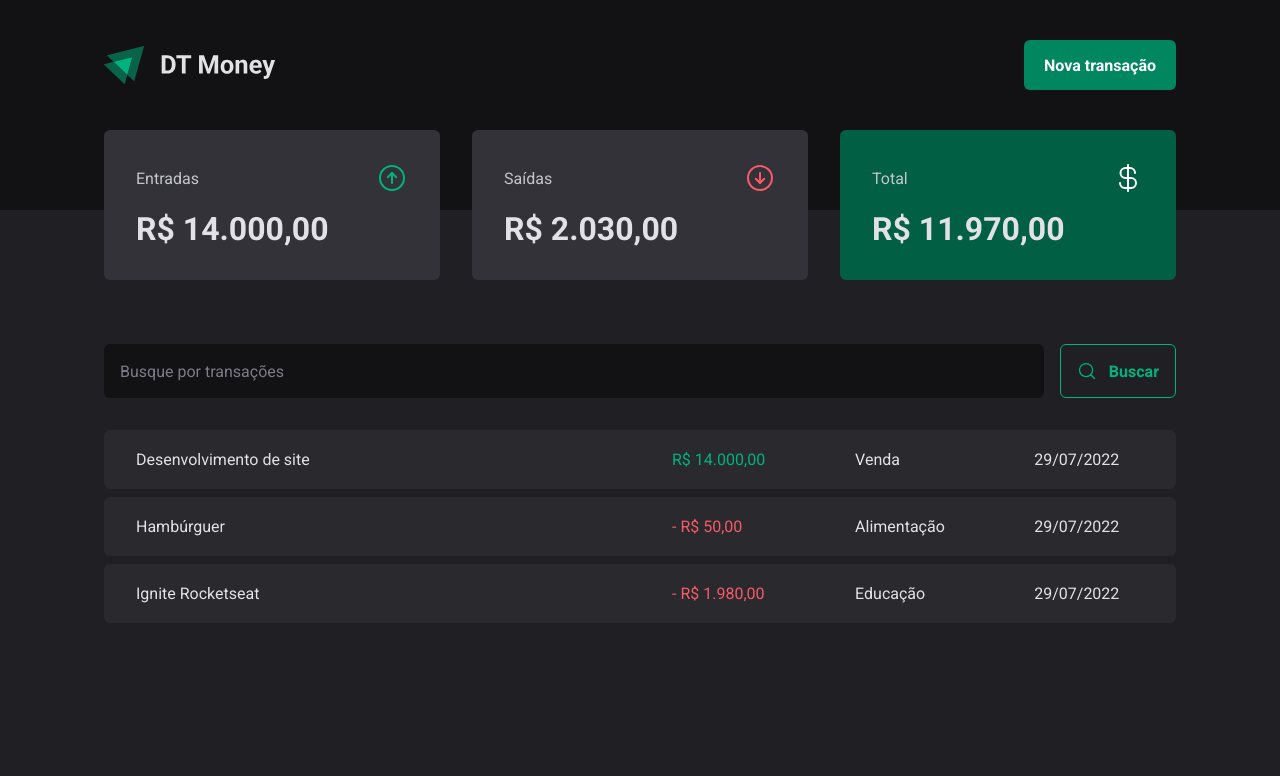
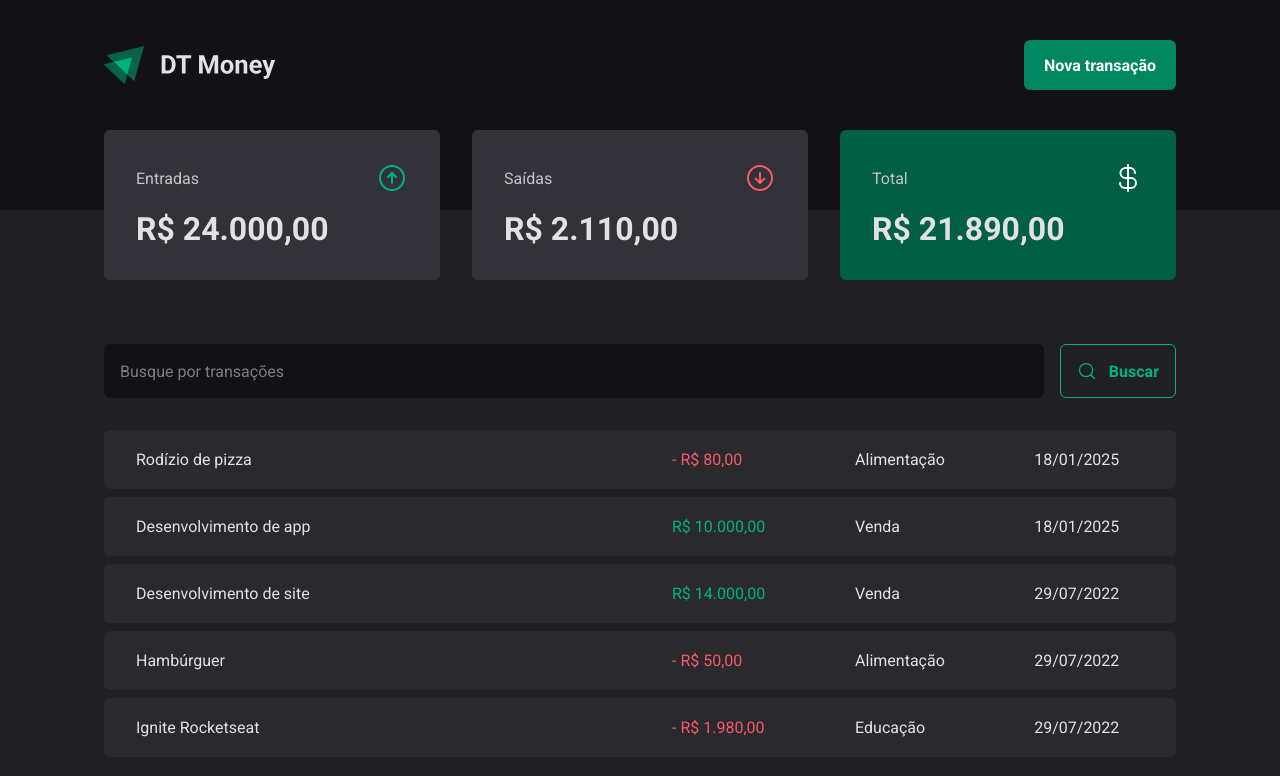
Before and after one commit to maiquitome/rocketseat-project-dt-money, a React (Vite) app: page / in a window 1280 px wide. Shown: the top 776 px of the page. Built offline with nearby package versions, Linux system fonts and the light colour scheme; data requests are answered from the project's data file.

Commit message:
feat: :sparkles: add `createTransaction`

```diff
--- a/server.json
+++ b/server.json
@@ -23,6 +23,22 @@
       "category": "Educação",
       "price": 1980,
       "createdAt": "2022-07-29T19:24:44.505Z"
+    },
+    {
+      "description": "Desenvolvimento de app",
+      "price": 10000,
+      "category": "Venda",
+      "type": "income",
+      "createdAt": "2025-01-18T14:03:26.815Z",
+      "id": 4
+    },
+    {
+      "description": "Rodízio de pizza",
+      "price": 80,
+      "category": "Alimentação",
+      "type": "outcome",
+      "createdAt": "2025-01-18T14:07:53.552Z",
+      "id": 5
     }
   ]
 }
--- a/src/components/NewTransactionModal/index.tsx
+++ b/src/components/NewTransactionModal/index.tsx
@@ -1,8 +1,10 @@
 import { zodResolver } from "@hookform/resolvers/zod";
 import * as Dialog from "@radix-ui/react-dialog";
 import { ArrowCircleDown, ArrowCircleUp, X } from "phosphor-react";
+import { useContext } from "react";
 import { Controller, useForm } from "react-hook-form";
 import * as z from "zod";
+import { TransactionsContext } from "../../contexts/TransactionsContext";
 
 import {
   CloseButton,
@@ -22,11 +24,13 @@ const newTransactionFormSchema = z.object({
 type NewTransactionFormInputs = z.infer<typeof newTransactionFormSchema>;
 
 export function NewTransactionModal() {
+  const { createTransaction } = useContext(TransactionsContext);
   const {
     control,
     register,
     handleSubmit,
     formState: { isSubmitting },
+    reset,
   } = useForm<NewTransactionFormInputs>({
     resolver: zodResolver(newTransactionFormSchema),
     defaultValues: {
@@ -35,9 +39,15 @@ export function NewTransactionModal() {
   });
 
   async function handleCreateNewTransaction(data: NewTransactionFormInputs) {
-    await new Promise((resolve) => setTimeout(resolve, 2000));
+    const { description, price, category, type } = data; // destructuring
+    await createTransaction({
+      description,
+      price,
+      category,
+      type,
+    });
 
-    console.log(data);
+    reset();
   }
 
   return (
--- a/src/contexts/TransactionsContext.tsx
+++ b/src/contexts/TransactionsContext.tsx
@@ -10,9 +10,16 @@ interface Transaction {
   createdAt: string;
 }
 
+interface CreateTransactionInput {
+  description: string;
+  price: number;
+  category: string;
+  type: "income" | "outcome";
+}
 interface TransactionContextType {
   transactions: Transaction[];
   fetchTransactions: (query?: string) => Promise<void>;
+  createTransaction: (data: CreateTransactionInput) => Promise<void>;
 }
 
 interface TransactionsProviderProps {
@@ -27,15 +34,26 @@ export function TransactionsProvider({ children }: TransactionsProviderProps) {
   async function fetchTransactions(query?: string) {
     const response = await api.get("transactions", {
       params: {
+        _sort: "createdAt",
+        _order: "desc",
         q: query,
       },
     });
 
-    // console.log("AQUI => ", response);
-
     setTransactions(response.data);
   }
 
+  async function createTransaction(data: CreateTransactionInput) {
+    const { description, price, category, type } = data;
+    const response = await api.post("transactions", {
+      description,
+      price,
+      category,
+      type,
+      createdAt: new Date(),
+    });
+    setTransactions((state) => [response.data, ...state]);
+  }
   useEffect(() => {
     fetchTransactions();
   }, []);
@@ -45,6 +63,7 @@ export function TransactionsProvider({ children }: TransactionsProviderProps) {
       value={{
         transactions,
         fetchTransactions,
+        createTransaction,
       }}
     >
       {children}
```
